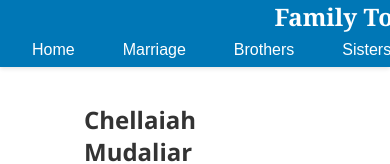
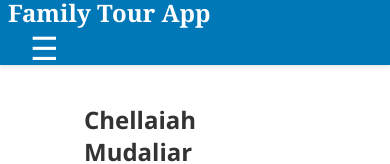
Before and after one commit to Meenakshi-ArtGallary/FamilyTourApp, a React (Create React App) app: page / in a window 390 px wide. Shown: the top 164 px of the page. Built offline with nearby package versions, Linux system fonts and the light colour scheme.

Commit message:
Correction for Menu adjustment

```diff
--- a/src/components/Header.css
+++ b/src/components/Header.css
@@ -3,26 +3,28 @@
     top: 0;
     left: 0;
     right: 0;
-    height: 35px;
-    background-color: #0077b6; /* Travel adventure theme: Ocean blue */
-    padding: 1rem;
+    height: 65px;
+    background-color: #0077b6;
+    padding: 0 1.5rem;
     box-shadow: 0 2px 4px rgba(0, 0, 0, 0.1);
     display: flex;
     justify-content: space-between;
     align-items: center;
-    color: #ffffff; /* White text for contrast */
+    color: #ffffff;
+    z-index: 1000;
 }
 
 .header-title {
-    margin: 0 auto; /* Center the title */
     font-size: 1.8rem;
-    color: #ffffff; /* White text */
-    text-align: center;
-    font-family: 'Georgia', serif; /* Travel-inspired font */
+    color: #ffffff;
+    text-align: left;
+    font-family: 'Georgia', serif;
+    margin: 0;
 }
 
 .nav-menu {
-    margin-left: 0; /* Align menu items to the left */
+    margin-left: auto;
+    position: relative;
 }
 
 .nav-menu ul {
@@ -30,14 +32,21 @@
     display: flex;
     margin: 0;
     padding: 0;
+    background: none;
+    position: static;
+    box-shadow: none;
 }
 
 .nav-menu li {
     margin-right: 1rem;
 }
 
+.nav-menu li:last-child {
+    margin-right: 0;
+}
+
 .nav-menu li button {
-    color: #ffffff; /* White text */
+    color: #ffffff;
     text-decoration: none;
     padding: 0.5rem 1rem;
     background: none;
@@ -45,42 +54,57 @@
     cursor: pointer;
     font-size: 1rem;
     font-family: 'Arial', sans-serif;
+    transition: color 0.2s;
 }
 
 .nav-menu li button:hover {
-    color: #caf0f8; /* Light blue hover effect */
+    color: #caf0f8;
 }
 
 .menu-toggle {
     display: none;
     background: none;
     border: none;
-    font-size: 1.5rem;
+    font-size: 2rem;
     color: #ffffff;
     cursor: pointer;
+    margin-left: 1rem;
 }
 
 /* Responsive Design */
+@media (max-width: 800px) {
+    .nav-menu ul {
+        display: none;
+        position: absolute;
+        top: 55px;
+        right: 0;
+        background: #0077b6;
+        flex-direction: column;
+        width: 180px;
+        box-shadow: 0 2px 8px rgba(0,0,0,0.15);
+        z-index: 1001;
+    }
+    .nav-menu.open ul {
+        display: flex;
+    }
+    .menu-toggle {
+        display: block;
+    }
+}
+
 @media (max-width: 600px) {
-    .header h1 {
-        font-size: 1.5rem;
+    .header-title {
+        font-size: 1.2rem;
     }
-    .content-inner {
-        font-size: 1rem;
-    }
-    .footer p {
-        font-size: 0.8rem;
+    .header {
+        padding: 0 0.5rem;
     }
 }
 
 @media (min-width: 1920px) {
-    .header h1 {
+    .header-title {
         font-size: 3rem;
     }
-    .content-inner {
-        font-size: 2rem;
-    }
-    .footer p {
-        font-size: 1.5rem;
-    }
 }
+
+/* ...existing code... */
```
